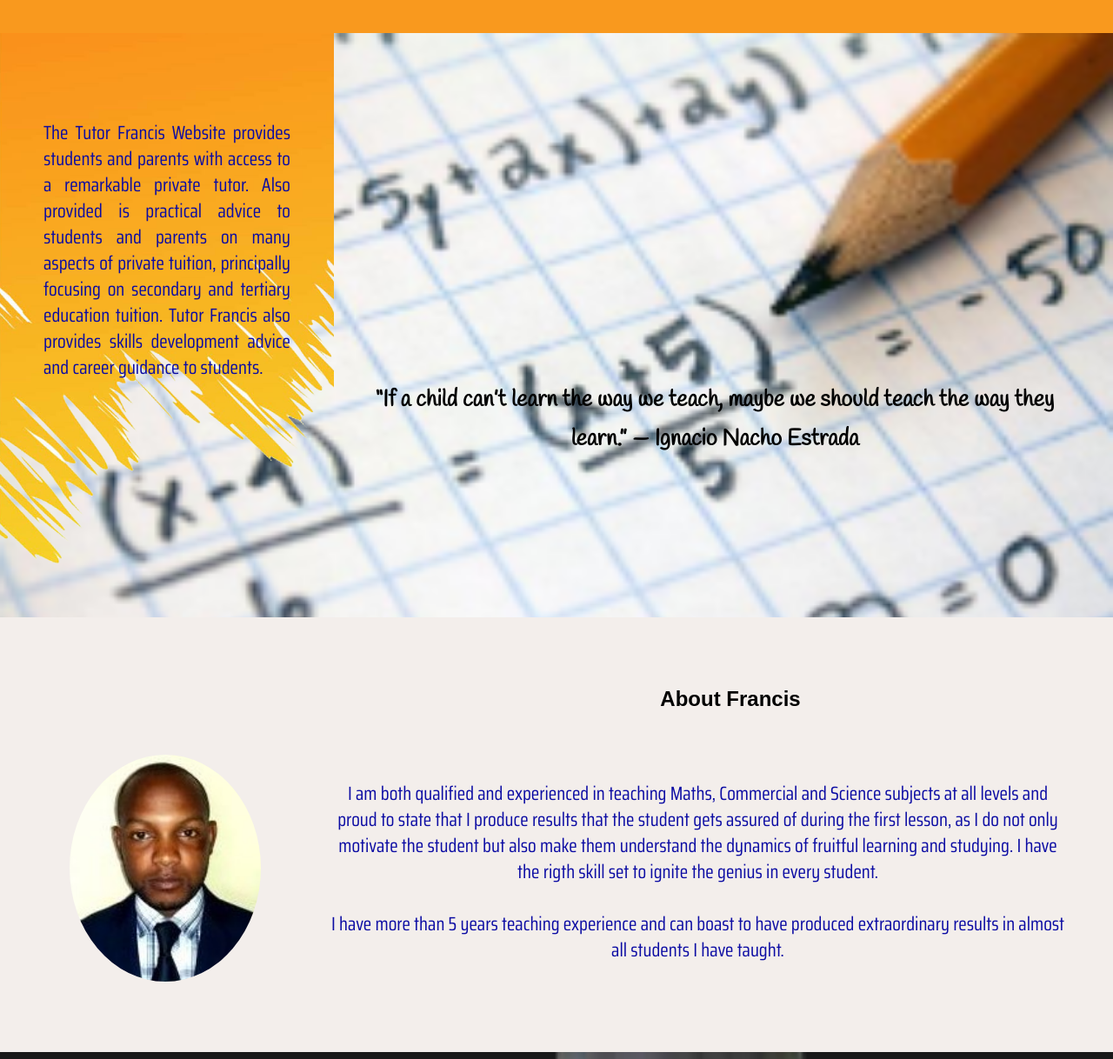
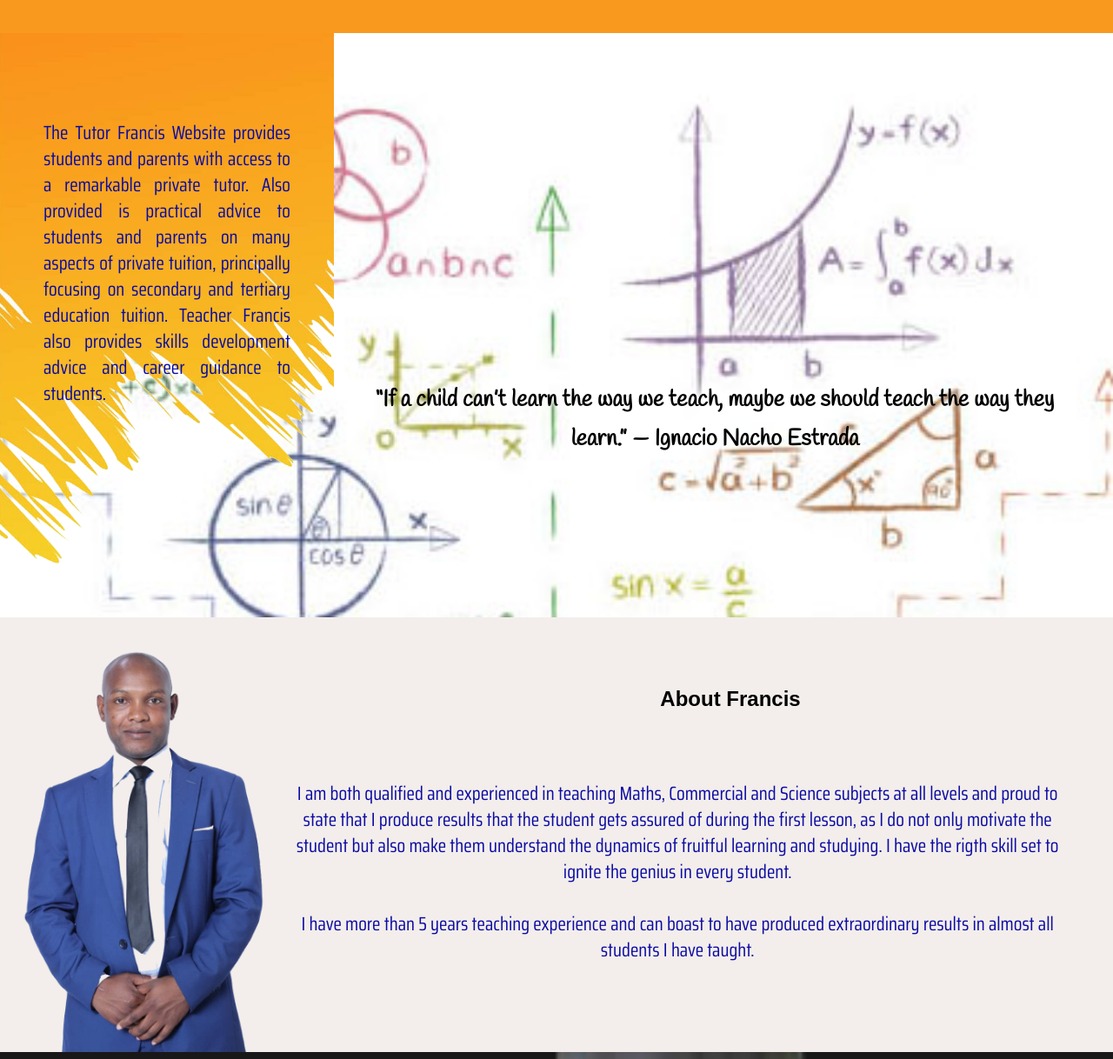
Before and after one commit to FrancisMtambo/tutor-website, a plain HTML site: page index.html in a window 1280 px wide. Shown: the part 122-1340 px from the top of the page at 87% size. Drawn offline with Linux system fonts and the light colour scheme.

Commit message:
Added new pictures as background images

```diff
--- a/css/style.css
+++ b/css/style.css
@@ -28,7 +28,6 @@
 
 .nav-list li  {
     display: inline;
-    float: inherit;
     padding-right:15px
 }
 
@@ -50,7 +49,7 @@ a:hover  {
 .intro-container  {
     display: flex;
     flex-direction: row;
-    background-image: url(/images/maths-img.PNG);
+    background-image: url(/images/maths-img.jpg);
     background-size: cover;
     background-repeat: no-repeat;
 }
@@ -103,10 +102,9 @@ h2  {
 }
 .photo  {
     float: left;
-    width: 220px;
-    margin-left: 80px;
-    margin-right: 80px;
-    border-radius: 50%;
+    height:100%;
+    top: 10px;
+
 }
 
 .describe-Francis {
@@ -176,7 +174,7 @@ a.button1  {
 }
 
 a.button1:hover  {
-    color:#000000;
+    color: #000000;
     background-color:#FFFFFF;
 }
 
@@ -185,29 +183,7 @@ a.button1:hover  {
     padding:0;
 
 }
-/*
-#other-services  {
-    display:flex;
-    background-color: rgb(112, 204, 169);
-    padding:80px;
 
-}
-
-.other-services  {
-    width: 60vw;
-
-
-}
-
-.other-pic  {
-    width: 40vw;
-    height: 50vh;
-    float: right;
-
-
-
-}
-*/
 
 .myButton {
     box-shadow:inset 0px 1px 5px 0px #91b8b3;
--- a/index.html
+++ b/index.html
@@ -4,7 +4,7 @@
     <meta charset="UTF-8">
     <meta name="viewport" content="width=device-width, initial-scale=1.0">
     <meta http-equiv="X-UA-Compatible" content="ie=edge">
-    <title>Tutor Francis</title>
+    <title>Teacher Francis</title>
     <link rel="stylesheet" href="css/style.css">
 
 </head>
@@ -31,7 +31,7 @@
     <div class="intro">
         <p class="intro-text">The Tutor Francis Website provides students and parents with access to a remarkable private tutor. Also provided is practical
         advice to students and parents on many aspects of private tuition, principally focusing on secondary and tertiary education
-        tuition. Tutor Francis also provides skills development advice and career guidance to students.</p>
+        tuition. Teacher Francis also provides skills development advice and career guidance to students.</p>
 
 
     </div>
@@ -44,8 +44,9 @@
 </div>
 
 <div id="about">
+    <img class="photo" src="images/clear-shirt.png" alt="Francis">
     <h2>About Francis</h2>
-    <img class="photo" src="/images/photo.jpg" alt="Francis">
+
     <p class="describe-Francis">
     I am both qualified and experienced in teaching Maths, Commercial and Science subjects at all levels and proud to state that I produce results that the student gets assured of during the first lesson, as I do not only motivate the student but also make them understand the dynamics of fruitful learning and studying. I have the rigth skill set to ignite the genius in every student.<br>
     </p>
@@ -100,40 +101,12 @@
 
 
 </div>
-<!--
-<div id="other-services">
-    <div>
-    <h4 class="center">Other Services</h4>
-    <div class="other-services">
-    <h1>Looking to meet deadlines, with quality and affordability?</h1>
-        <p class="project-help">Tackle your next  project with help from Tutor Francis.</p><br><br>
-
-
-        <a href="#" class="myButton">Assignment</a>
-        <a href="#" class="myButton">Dissertation</a>
-        <a href="#" class="myButton">Project Plan</a>
-        <a href="#" class="myButton">Business Plan</a>
-        <a href="#" class="myButton">Research</a><br><br>
-        <a href="#" class="myButton">Proof-reading</a>
-        <a href="#" class="myButton">Article Writing</a>
-        <a href="#" class="myButton">Copywriting</a>
-        <a href="#" class="myButton">Accounting Services</a>
-
-
-    </div>
-    <div class="other-pic">
-        <img src="/images/other-pic.PNG" alt="">
-    </div>
-    </div>
-
-
- -->
 <div class="main-container" id="other-services">
     <div class="section-title center">Other Services</div>
     <div class="second-container">
         <div class="left">
             <h1>Looking to meet deadlines, with quality and affordability?</h1>
-            <p class="project-help">Tackle your next project with help from Tutor Francis.</p><br><br>
+            <p class="project-help">Tackle your next project with help from Teacher Francis.</p><br><br>
 
 
             <a href="#" class="myButton">Assignment</a>
```
Also changed, not shown: images/clear-shirt.png (added), images/maths-img.PNG (deleted), images/maths-img.jpg (added), images/photo.jpg (deleted).
